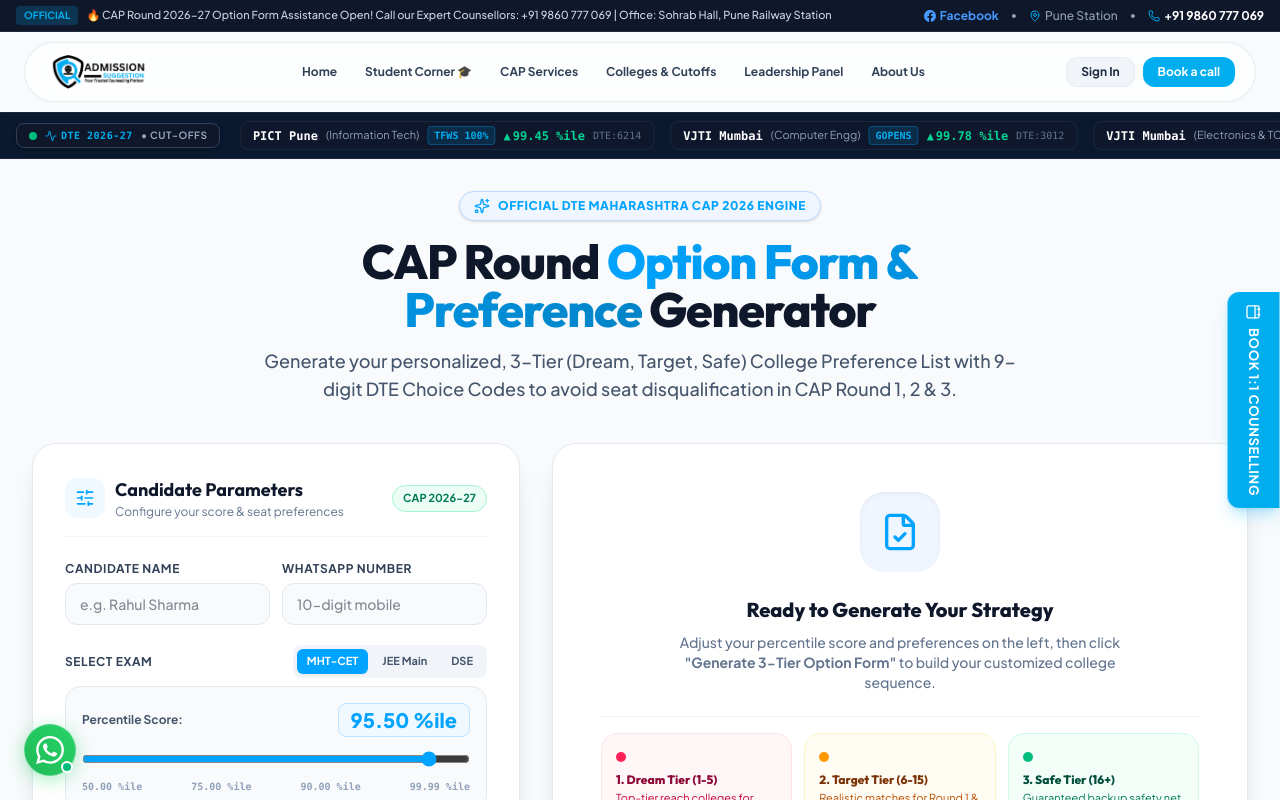
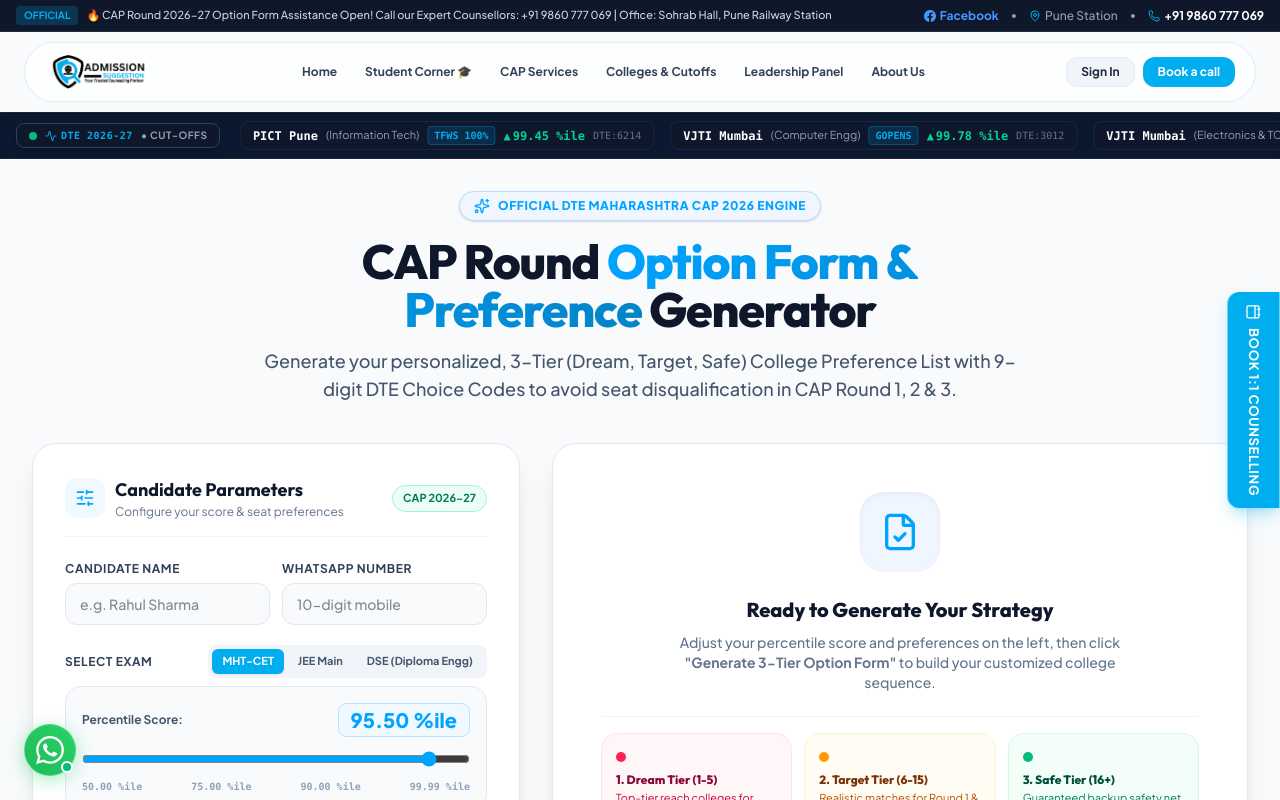
Before and after one commit to vivek-rx/AdmissionSuggestion, a React (Vite) app: page /cap-generator in a window 1280 px wide. Shown: the top 800 px of the page. Built offline with nearby package versions, Linux system fonts and the light colour scheme.

Commit message:
Clarify DSE strictly under Direct Second Year Engineering (Diploma to Degree) across all selectors and forms

```diff
--- a/src/components/home/ConsultationSection.tsx
+++ b/src/components/home/ConsultationSection.tsx
@@ -237,11 +237,11 @@
                         onChange={e => setForm({ ...form, exam: e.target.value })}
                         className="w-full bg-white border border-slate-300 focus:border-[#00A3FF] text-slate-900 text-xs px-3 py-3 rounded-xl outline-none font-semibold shadow-sm"
                       >
-                        <option value="MHT-CET">MHT-CET (PCM/PCB)</option>
-                        <option value="JEE Main">JEE Main</option>
-                        <option value="NEET UG">NEET UG</option>
-                        <option value="DSE">Direct 2nd Year (DSE)</option>
-                        <option value="CAT / CMAT">MBA (CAT/CMAT/CET)</option>
+                        <option value="MHT-CET">MHT-CET (Engineering)</option>
+                        <option value="JEE Main">JEE Main (Engineering / All India)</option>
+                        <option value="DSE">Direct 2nd Year Engineering (DSE - Diploma to B.Tech)</option>
+                        <option value="NEET UG">NEET UG (Medical)</option>
+                        <option value="CAT / CMAT">MBA / Management (CAT/CMAT/CET)</option>
                       </select>
                     </div>
 
--- a/src/pages/CapPreferenceGeneratorPage.tsx
+++ b/src/pages/CapPreferenceGeneratorPage.tsx
@@ -421,18 +421,22 @@
                     Select Exam
                   </label>
                   <div className="flex items-center gap-1 bg-slate-100 p-1 rounded-lg">
-                    {(['MHT-CET', 'JEE Main', 'DSE'] as const).map(ex => (
+                    {[
+                      { key: 'MHT-CET' as const, label: 'MHT-CET' },
+                      { key: 'JEE Main' as const, label: 'JEE Main' },
+                      { key: 'DSE' as const, label: 'DSE (Diploma Engg)' }
+                    ].map(ex => (
                       <button
-                        key={ex}
+                        key={ex.key}
                         type="button"
-                        onClick={() => setExam(ex)}
+                        onClick={() => setExam(ex.key)}
                         className={`px-2.5 py-1 text-[11px] font-bold rounded-md transition-all font-heading ${
-                          exam === ex
-                            ? 'bg-[#00A3FF] text-white shadow-xs'
+                          exam === ex.key
+                            ? 'bg-[#00ADEF] text-white shadow-xs'
                             : 'text-slate-600 hover:text-slate-900'
                         }`}
                       >
-                        {ex}
+                        {ex.label}
                       </button>
                     ))}
                   </div>
```
